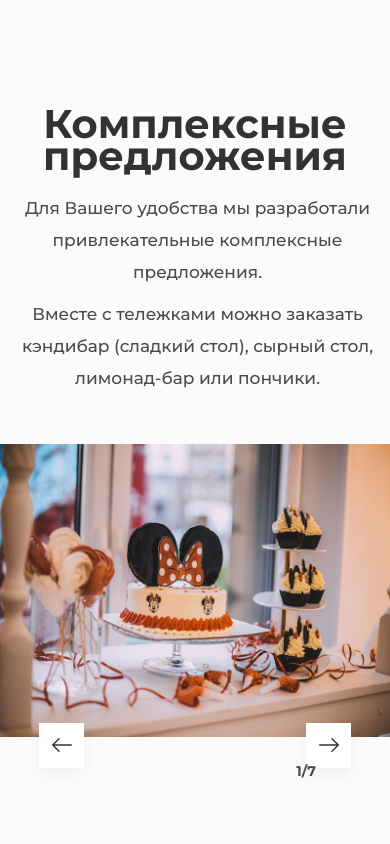
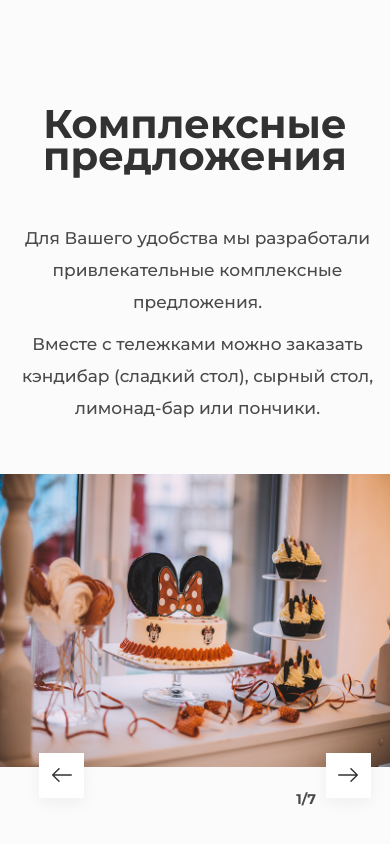
Before and after one commit to DisturbedMild/J-A-Decor, a website: page app/index.html in a window 390 px wide. Shown: the part 6307-7151 px from the top of the page. Drawn offline with nearby package versions, Linux system fonts and the light colour scheme; files that its build step writes are made by us from their sources.

Commit message:
fixed responsive sliders

```diff
--- a/app/scss/_media.scss
+++ b/app/scss/_media.scss
@@ -58,6 +58,12 @@
     margin: 50px auto;
     text-align: center;
     display: block;
+  }
+  .complex__text {
+    font-size: 22px;
+    padding-top: 50px;
+    max-width: 800px;
+    margin: 0 auto;
   }
   .complex__slider-num {
     right: 28%;
@@ -167,14 +173,6 @@
 }
 
 @media (max-width: 800px) {
-  .complex__slider {
-    .slick-prev {
-      left: 10%;
-    }
-    .slick-next {
-      right: 10%;
-    }
-  }
   .contacts {
     margin-top: 150px;
   }
```
